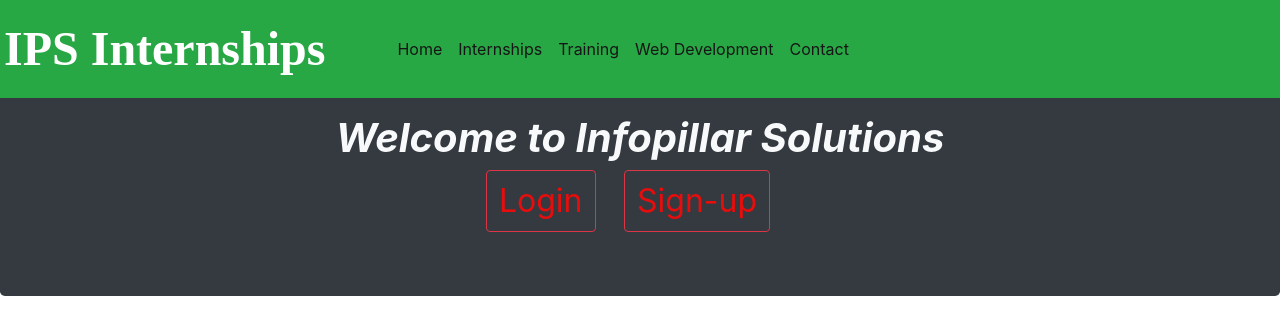
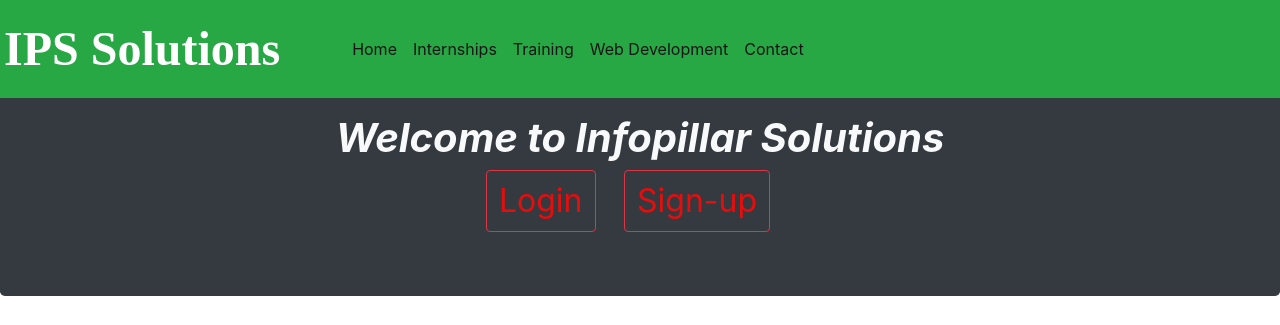
Before and after one commit to Virajpatil08/EISystems-Internships, a plain HTML site: page index.html in a window 1280 px wide. Shown: the top 325 px of the page. Drawn offline with nearby package versions, Linux system fonts and the light colour scheme.

Commit message:
Update index.html

```diff
--- a/index.html
+++ b/index.html
@@ -22,13 +22,13 @@
 
 
   <link rel="stylesheet" href="style.css">
-  <title data-aos="zoom-in-out"> Infopillar Internships</title>
+  <title data-aos="zoom-in-out"> Infopillar Solutions| Viraj Patil</title>
 </head>
 
 <body>
 
   <nav class="navbar navbar-expand-sm navbar-dark bg-success pl-1 fixed-top">
-    <a href="index.html" class="navbar-brand"> IPS Internships </a>
+    <a href="index.html" class="navbar-brand"> IPS Solutions </a>
 
 
     <button type="button" class="navbar-toggler" data-toggle="collapse" data-target="#myMenu">
```
